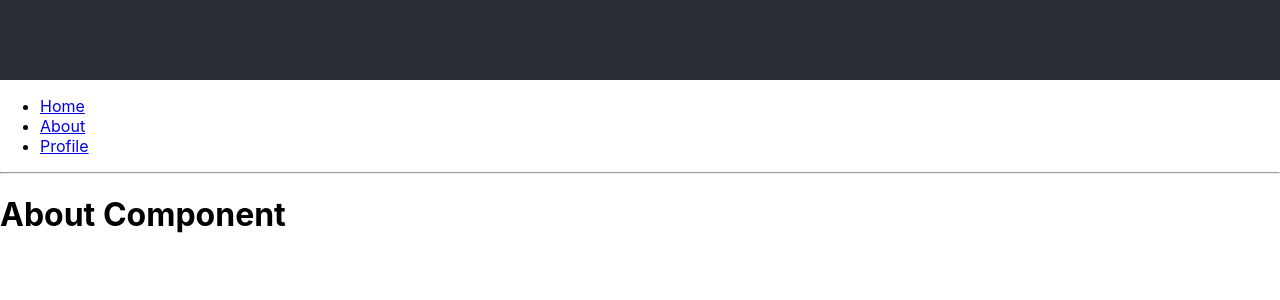
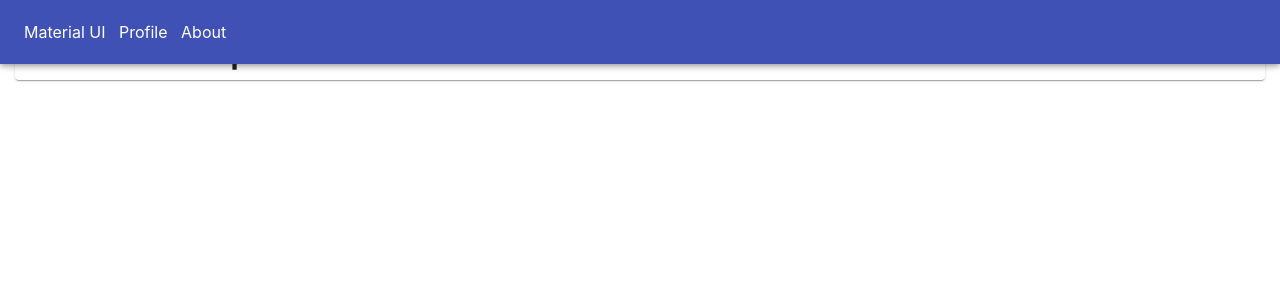
Before and after one commit to TalhaZulfiqar69/react-custom-hooks-and-routers, a React (Create React App) app: page /about in a window 1280 px wide. Shown: the top 300 px of the page. Built offline with nearby package versions, Linux system fonts and the light colour scheme.

Commit message:
material ui implementation

```diff
--- a/package.json
+++ b/package.json
@@ -3,10 +3,15 @@
   "version": "0.1.0",
   "private": true,
   "dependencies": {
+    "@material-ui/core": "^4.11.2",
+    "@material-ui/icons": "^4.11.2",
     "@testing-library/jest-dom": "^5.11.4",
     "@testing-library/react": "^11.1.0",
     "@testing-library/user-event": "^12.1.10",
+    "bootstrap": "^4.5.3",
+    "contentful": "^8.1.7",
     "react": "^17.0.1",
+    "react-bootstrap": "^1.4.3",
     "react-dom": "^17.0.1",
     "react-router-dom": "^5.2.0",
     "react-scripts": "4.0.1",
--- a/src/App.jsx
+++ b/src/App.jsx
@@ -1,45 +1,11 @@
+import 'bootstrap/dist/css/bootstrap.min.css'
 import './App.css'
 import React from 'react'
-import {
-  BrowserRouter as Router,
-  Switch,
-  Route,
-  Link,
-  // useLocation,
-  // useParams,
-} from 'react-router-dom'
-
 import { Header } from './components/header'
-import { Profile } from './components/profile'
-import { About } from './components/About'
 function App() {
   return (
     <div>
       <Header />
-      <Router>
-        <nav>
-          <ul>
-            <li>
-              <Link to="/">Home</Link>
-            </li>
-            <li>
-              <Link to="/about">About</Link>
-            </li>
-            <li>
-              <Link to="/profile">Profile</Link>
-            </li>
-          </ul>
-        </nav>
-        <hr />
-        <Switch>
-          {/* <Route exact path="/" component={App} /> */}
-          <Route path="/profile" component={Profile} />
-          <Route path="/about" component={About} />
-          {/* <Route path="/user/:name" component={User} /> */}
-          {/* <Route path="*" component={Error} /> */}
-        </Switch>
-      </Router>
-      {/* <Profile /> */}
     </div>
   )
 }
--- a/src/components/About.jsx
+++ b/src/components/About.jsx
@@ -1,9 +1,12 @@
 import React from 'react'
+import Card from '@material-ui/core/Card'
 
 export default function About() {
   return (
-    <div>
-      <h1>About Component</h1>
+    <div className="container-fluid mt-4">
+      <Card>
+        <h1>About Component</h1>
+      </Card>
     </div>
   )
 }
--- a/src/components/header.jsx
+++ b/src/components/header.jsx
@@ -1,9 +1,50 @@
 import React from 'react'
 import '../App.css'
+import {
+  BrowserRouter as Router,
+  Switch,
+  Route,
+  Link,
+  // useLocation,
+  // useParams,
+} from 'react-router-dom'
+import AppBar from '@material-ui/core/AppBar'
+import Toolbar from '@material-ui/core/Toolbar'
+import Typography from '@material-ui/core/Typography'
+// import Button from '@material-ui/core/Button'
+
+import { Profile } from './profile'
+import { About } from './About'
+
 const Header = () => {
+  const style = { color: 'white', textDecoration: 'none' }
+  //   const navbarStyle = { marginBottom: '30px' }
   return (
     <div>
-      <header className="App-header" />
+      <Router style={{ marginBottom: '30px' }}>
+        <AppBar>
+          <Toolbar>
+            <Typography variant="title" color="inherit">
+              <Link to="/" style={style}>
+                Material UI
+              </Link>
+            </Typography>
+            &nbsp;&nbsp;&nbsp;
+            <Link to="/profile" style={style}>
+              Profile
+            </Link>
+            &nbsp;&nbsp;&nbsp;
+            <Link to="/about" style={style}>
+              About
+            </Link>
+          </Toolbar>
+        </AppBar>
+
+        <Switch>
+          <Route path="/profile" component={Profile} />
+          <Route path="/about" component={About} />
+        </Switch>
+      </Router>
     </div>
   )
 }
--- a/src/components/profile.jsx
+++ b/src/components/profile.jsx
@@ -1,9 +1,12 @@
 import React from 'react'
+import Card from '@material-ui/core/Card'
 
 const Profile = () => {
   return (
-    <div>
-      <h1>Profile Component</h1>
+    <div className="container-fluid mt-4" style={{ marginTop: '100px' }}>
+      <Card>
+        <h1>Profile Component</h1>
+      </Card>
     </div>
   )
 }
```
Also changed, not shown: 2 other files (tests, documents, lock files or other folders).
